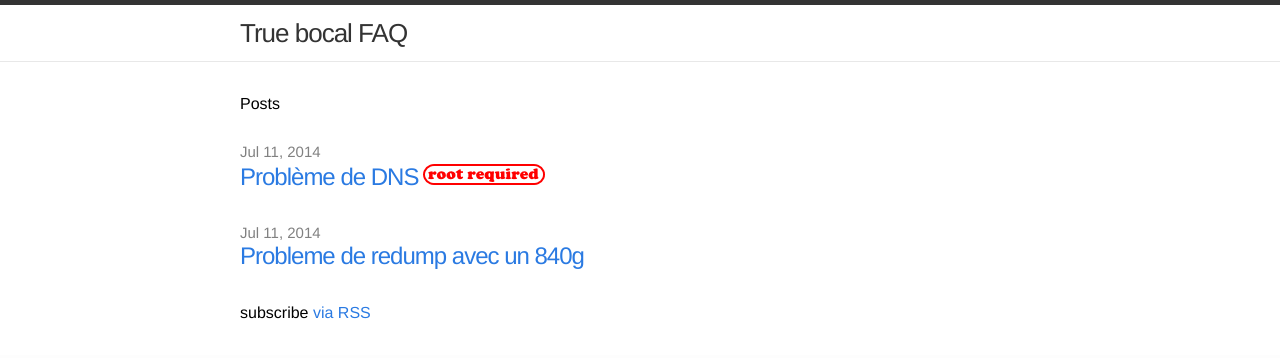
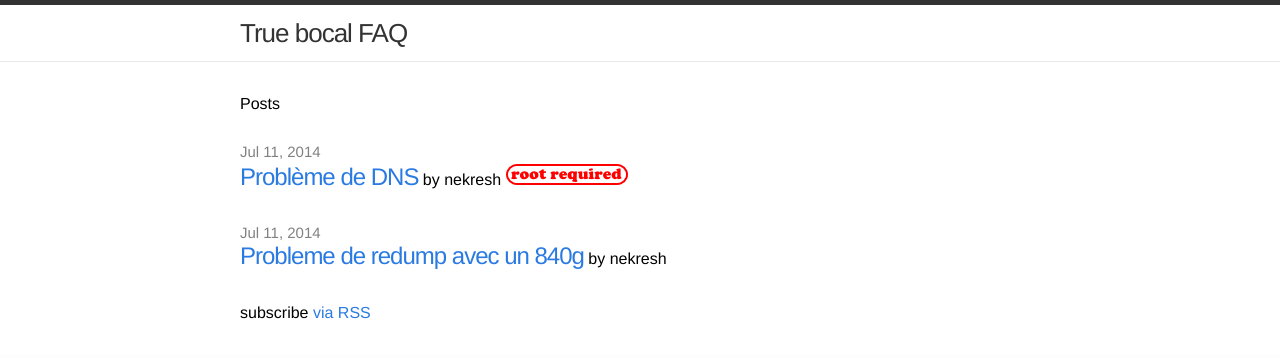
Before and after one commit to nekresh/bocal-faq, a Jekyll site: the page built from index.html, in a window 1280 px wide. Shown: the top 358 px of the page. Built offline with Jekyll 4.4.1, drawn with Linux system fonts in a browser that asks for light colours.

```diff
--- a/index.html
+++ b/index.html
@@ -11,6 +11,7 @@ layout: default
       <li>
         <span class="post-date">{{ post.date | date: "%b %-d, %Y" }}</span>
         <a class="post-link" href="{{ post.url | prepend: site.baseurl }}">{{ post.title }}</a>
+        {% if post.author %} by {{ post.author }} {% endif %}
         {% if post.root %}
         <img src="assets/root_required.png" />
         {% endif %}
```
